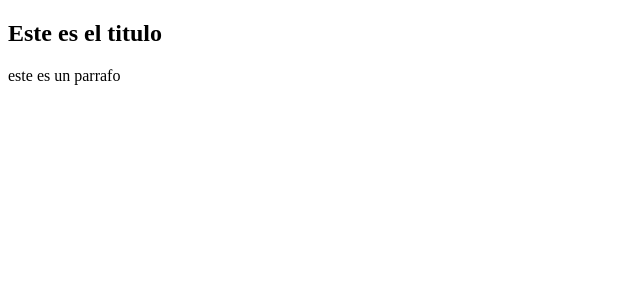
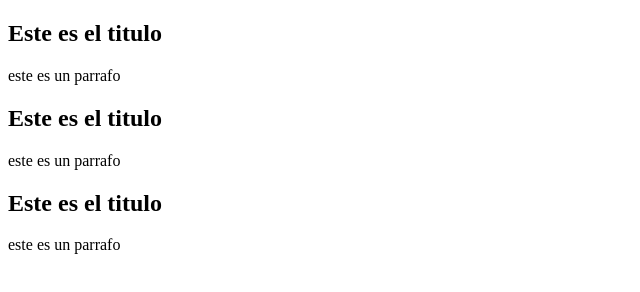
Before and after one commit to SebasRDev/test_git, a plain HTML site: page index.html in a window 1280 px wide. Shown: the whole page, without its empty margins (0-640 px from the left). Drawn offline with Linux system fonts and the light colour scheme.

Commit message:
add two divs

```diff
--- a/index.html
+++ b/index.html
@@ -12,5 +12,15 @@
     <p class="background">este es un parrafo</p>
     <!-- TODO: imagen de referncia -->
   </div>
+  <div>
+    <h2>Este es el titulo</h2>
+    <p class="background">este es un parrafo</p>
+    <!-- TODO: imagen de referncia -->
+  </div>
+  <div>
+    <h2>Este es el titulo</h2>
+    <p class="background">este es un parrafo</p>
+    <!-- TODO: imagen de referncia -->
+  </div>
 </body>
 </html>
```
